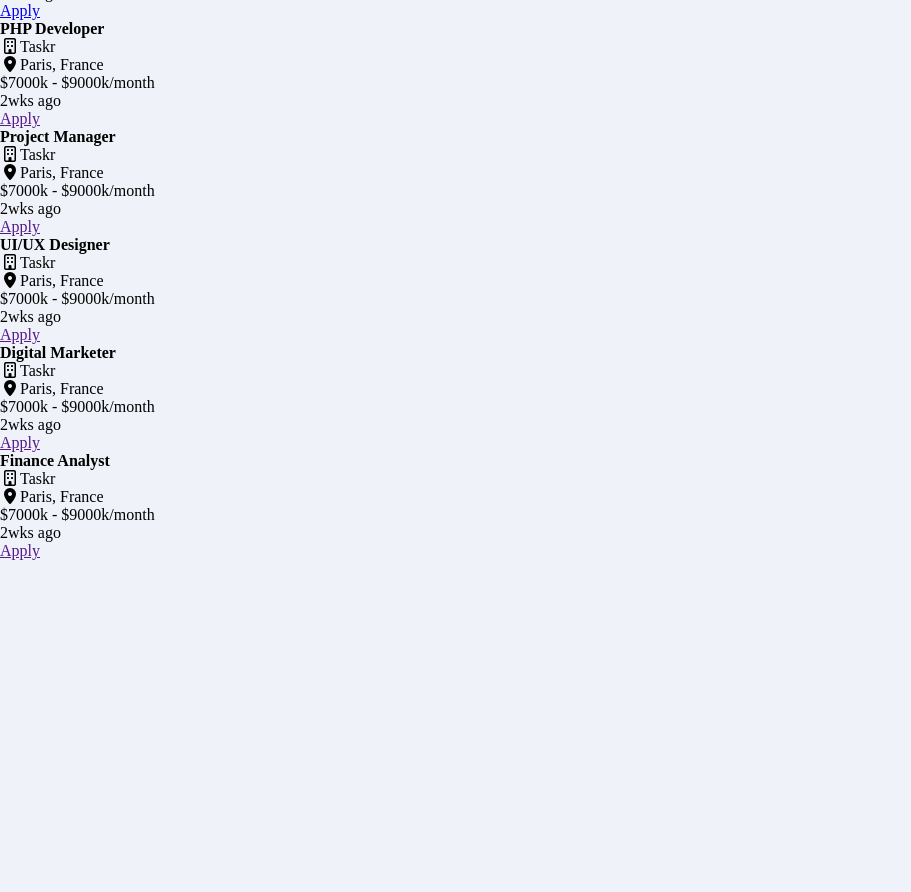
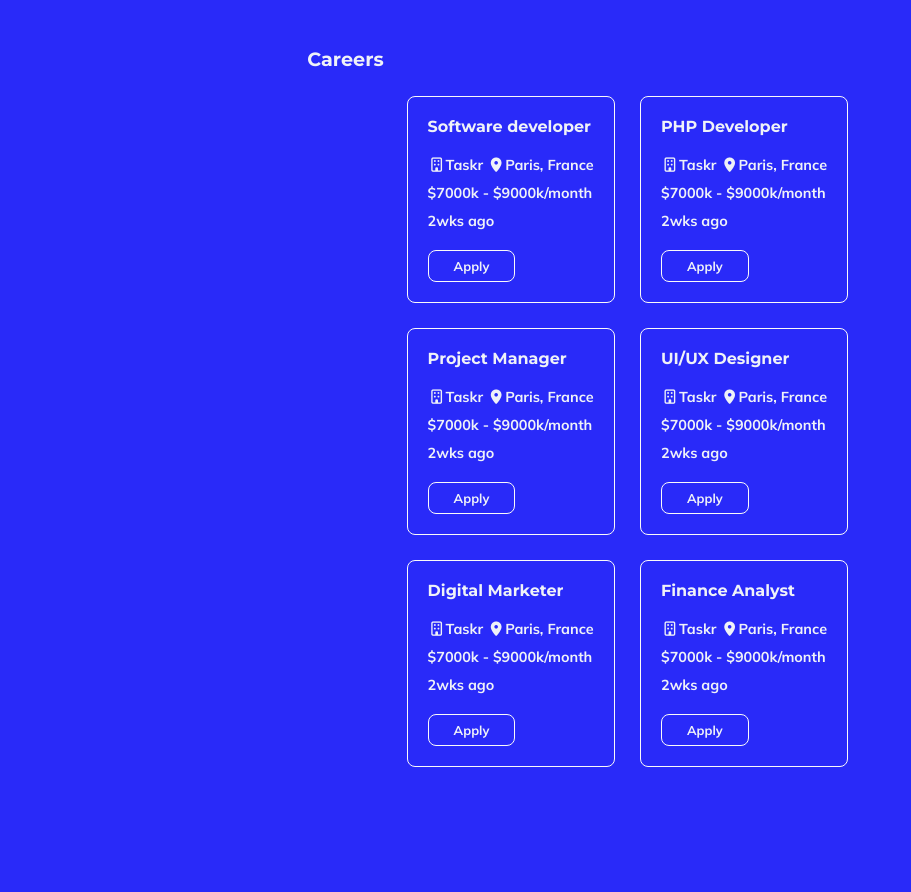
Before and after one commit to RockyLatchman/taskr, a PHP site: page /taskr/careers in a window 1280 px wide. Shown: the part 516-1408 px from the top of the page, without its empty margins (0-911 px from the left). Before the commit the page ends 1076 px from the top, so only its background shows below. Run offline with PHP 8.4, Linux system fonts and the light colour scheme; some libraries are stand-ins or nearby versions.

Commit message:
CSS for careers template

```diff
--- a/public/css/main.css
+++ b/public/css/main.css
@@ -752,6 +752,123 @@ font: 700 0.8em "Mulish", sans-serif;
 text-decoration: none;
 }
 
+/* careers */
+
+#career-container {
+width: 65%;
+margin: 5% auto 0 auto;
+}
+
+.top-menu {
+width: 100%;
+}
+
+.top-menu .logotype {
+margin-left: 50px !important;
+width: 90%;
+}
+
+.top-menu .logotype h1 a {
+color: var(--off-white);
+}
+
+.top-menu menu {
+width: 10%;
+border: 1px solid var(--off-white);
+border-radius: var(--corner-radius);
+margin: 30px 75px auto 0 !important;
+padding: 8px;
+}
+
+.top-menu menu li  {
+list-style-type: none;
+text-align: center;
+}
+
+.top-menu menu li a {
+font: var(--primary-paragraph-text);
+font-weight: 600;
+color: var(--off-white);
+font: 700 0.8em "Mulish", sans-serif;
+text-decoration: none;
+}
+
+#career-container h1 {
+font: 500 2em "montserrat", sans-serif;
+color: var(--off-white);
+text-align: center;
+}
+
+#career-container #content {
+display: flex;
+flex-direction: row;
+flex-wrap: wrap;
+justify-content: center;
+width: 80%;
+color: var(--off-white);
+margin: 25px auto 0 auto;
+padding-bottom: 100px;
+
+}
+
+#career-container #content img {
+display: block;
+border-radius: 25px;
+margin: 0 auto 35px auto;
+max-width: 100%;
+height: 100%;
+}
+
+#career-container #content h3 {
+width: 100%;
+font: var(--large-heading);
+font-size: 1.2em;
+font-weight: 700;
+color: var(--off-white);
+padding: 25px 0;
+}
+
+#career-container .job-card {
+border: var(--home-white-border);
+border-radius: var(--corner-radius);
+padding: 20px;
+width: 25%;
+margin: 0 25px 25px 0;
+}
+
+#career-container .job-card ul li  {
+display: inline-block;
+list-style-type: none;
+text-align: left;
+font: var(--primary-paragraph-text);
+font-weight: 600;
+color: var(--off-white);
+font: 700 0.9em "Mulish", sans-serif;
+margin: 5px 0;
+}
+
+#career-container .job-card h4 {
+width: 100%;
+font: var(--large-heading);
+font-size: 1em;
+color: var(--off-white);
+text-align: left;
+margin-bottom: 15px;
+}
+
+#career-container .job-card span a {
+font: var(--primary-paragraph-text);
+font-weight: 600;
+color: var(--off-white);
+font: 700 0.8em "Mulish", sans-serif;
+text-decoration: none;
+display: inline-block;
+margin: 15px 35px 0 0;
+padding: 7px 25px;
+border: var(--home-white-border);
+border-radius: var(--corner-radius);
+}
+
 
 @media(max-width: 1440px) {
     #home-container main section div {
--- a/templates/careers.php
+++ b/templates/careers.php
@@ -1,15 +1,16 @@
-
-<header>
+<body style="background: #292AF9">
+<header class="top-menu">
     <div class="logotype">
        <h1><a href="/taskr/">Taskr</a></h1>
     </div>
-    <menu><li><a href="/taskr/">Return home</a></li></menu>
+    <menu><li><a href="/taskr/">Return to home</a></li></menu>
 </header>
+<div id="career-container">
 <main>
     <section>
        <h1>Build Your Future With Purpose</h1>
        <div id="content">
-          <img src="/taskr/public/images" alt="">
+          <img src="/taskr/public/images/model.png" alt="">
           <h3>Careers</h3>
           <div class="job-card">
               <h4>Software developer</h4>
@@ -86,3 +87,4 @@
        </div>
     </section>
 </main>
+</div>
--- a/templates/includes/footer.php
+++ b/templates/includes/footer.php
@@ -1,2 +1,2 @@
- <body>
+ </body>
 <html>
--- a/templates/includes/header.php
+++ b/templates/includes/header.php
@@ -12,4 +12,4 @@
         <link rel="stylesheet" href="http://localhost/taskr/public/css/main.css">
         <script src="http://localhost/taskr/public/js/main.js"></script>
     </head>
-    <body>
+  <?php if($_SERVER['REQUEST_URI'] !== '/taskr/careers') echo '<body>';  ?>
```
